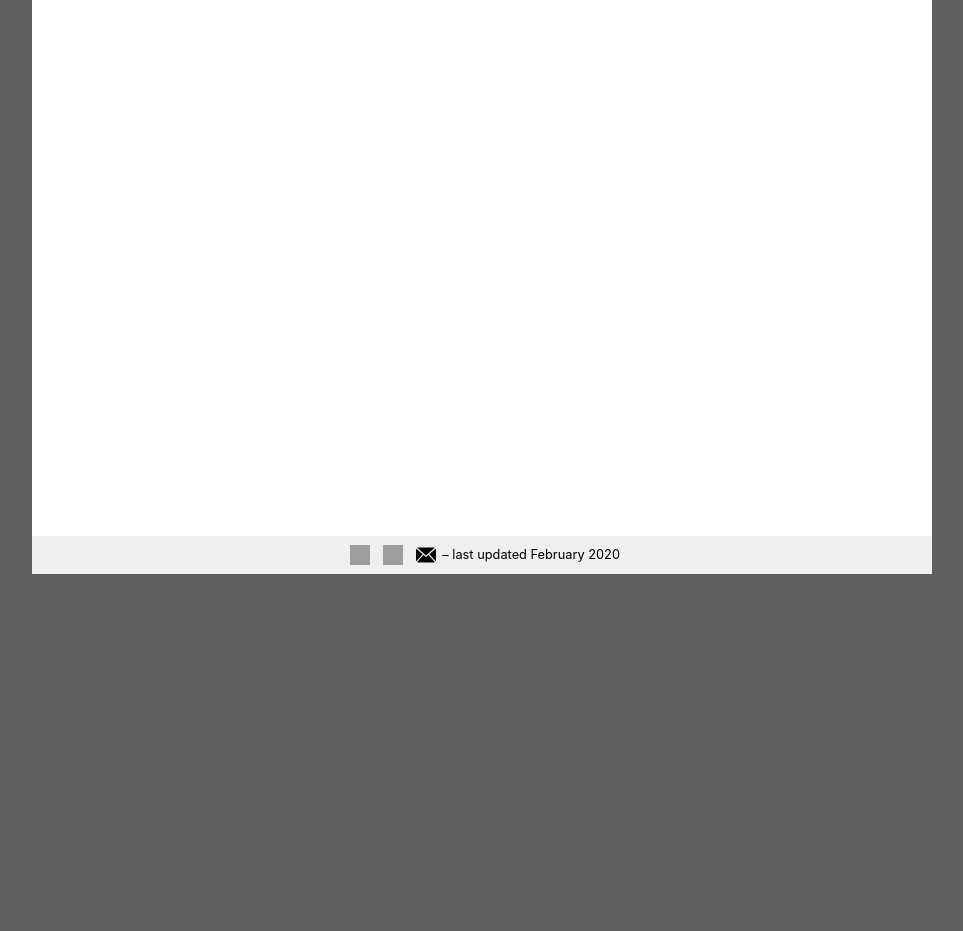
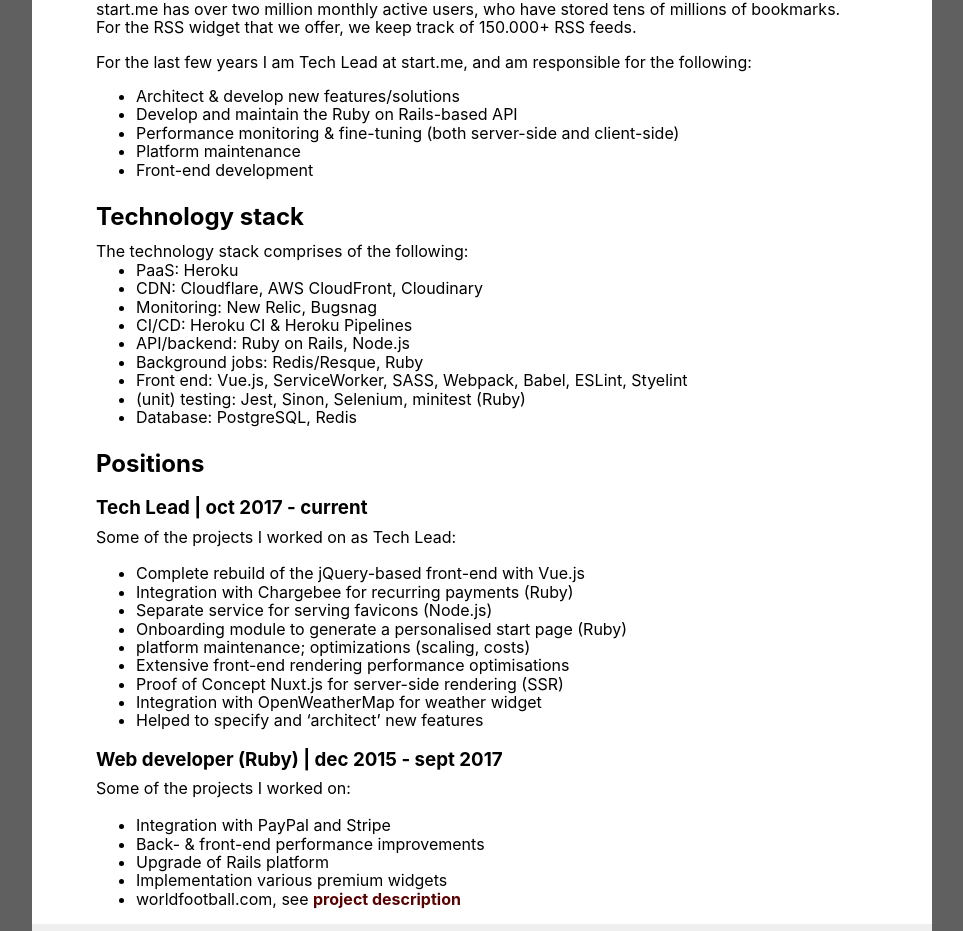
Before and after one commit to paulkamer/paulkamer.nl, a React (Create React App) app: page /jobs/startme in a window 1280 px wide. Shown: the part 226-1157 px from the top of the page, without its empty margins (158-1121 px from the left). Before the commit the page ends 800 px from the top, so only its background shows below. Built offline with nearby package versions, Linux system fonts and the light colour scheme; grey boxes are pictures that could not be loaded.

Commit message:
Added page about start.me job

```diff
--- a/src/containers/App.tsx
+++ b/src/containers/App.tsx
@@ -11,6 +11,8 @@
 import './App.scss';
 
 const JobsIndexPage = React.lazy(() => import('./jobs/JobsIndexPage'));
+const JobStartmePage = React.lazy(() => import('./jobs/JobStartmePage'));
+
 const ProjectsIndexPage = React.lazy(() => import('./projects/ProjectsIndexPage'));
 const ProjectWorldfootballPage = React.lazy(() => import('./projects/ProjectWorldfootballPage'));
 const ClinicaltrialsmonitorPage = React.lazy(() => import('./projects/ProjectTrialmonitorPage'));
@@ -33,6 +35,7 @@
                 <Route exact path="/projects/trialsmonitor/" component={ClinicaltrialsmonitorPage} />
                 <Route exact path="/projects/trialmonitor/" component={ClinicaltrialsmonitorPage} />
                 <Route exact path="/projects/" component={ProjectsIndexPage} />
+                <Route exact path="/jobs/startme" component={JobStartmePage} />
                 <Route exact path="/jobs/" component={JobsIndexPage} />
               </Suspense>
             </div>
--- /dev/null
+++ b/src/containers/jobs/JobStartmePage.jsx
@@ -0,0 +1,75 @@
+import React from 'react';
+import { Link } from 'react-router-dom';
+
+import { Breadcrumbtrail } from '../../components/Breadcrumbtrail';
+
+const JobsIndexPage = () => {
+  return (
+    <section>
+      <Breadcrumbtrail trail={[{ to: '/jobs/', label: 'Jobs' }, { label: 'start.me' }]} />
+
+      <h1>start.me | dec 2015 - current</h1>
+      <p>
+        <a href="https://start.me" target="_blank" rel="noopener noreferrer">start.me</a> is an online start page/bookmark manager for both personal and professional use.<br/>
+        I previously worked for the founder of start.me already, at Global Sports Media (see <Link to="/jobs/">jobs</Link>).</p>
+
+      <p>start.me has over two million monthly active users, who have stored tens of millions of bookmarks. For the RSS widget that we offer, we keep track of 150.000+ RSS feeds.
+      </p>
+
+      <p>
+        For the last few years I am Tech Lead at start.me, and am responsible for the following:
+      </p>
+
+      <ul>
+        <li>Architect & develop new features/solutions</li>
+        <li>Develop and maintain the Ruby on Rails-based API</li>
+        <li>Performance monitoring & fine-tuning (both server-side and client-side)</li>
+        <li>Platform maintenance</li>
+        <li>Front-end development</li>
+      </ul>
+
+      <h2>Technology stack</h2>
+
+      <p>The technology stack comprises of the following:</p>
+      <ul>
+        <li>PaaS: Heroku</li>
+        <li>CDN: Cloudflare, AWS CloudFront, Cloudinary</li>
+        <li>Monitoring: New Relic, Bugsnag</li>
+        <li>CI/CD: Heroku CI & Heroku Pipelines</li>
+        <li>API/backend: Ruby on Rails, Node.js</li>
+        <li>Background jobs: Redis/Resque, Ruby</li>
+        <li>Front end: Vue.js, ServiceWorker, SASS, Webpack, Babel, ESLint, Styelint</li>
+        <li>(unit) testing: Jest, Sinon, Selenium, minitest (Ruby)</li>
+        <li>Database: PostgreSQL, Redis</li>
+      </ul>
+
+      <h2>Positions</h2>
+      <h3>Tech Lead | oct 2017 - current</h3>
+
+      <p>Some of the projects I worked on as Tech Lead:</p><br/>
+      <ul>
+        <li>Complete rebuild of the jQuery-based front-end with Vue.js</li>
+        <li>Integration with Chargebee for recurring payments (Ruby)</li>
+        <li>Separate service for serving favicons (Node.js)</li>
+        <li>Onboarding module to generate a personalised start page (Ruby)</li>
+        <li>platform maintenance; optimizations (scaling, costs)</li>
+        <li>Extensive front-end rendering performance optimisations</li>
+        <li>Proof of Concept Nuxt.js for server-side rendering (SSR)</li>
+        <li>Integration with OpenWeatherMap for weather widget</li>
+        <li>Helped to specify and ‘architect’ new features</li>
+      </ul>
+
+      <h3>Web developer (Ruby) | dec 2015 - sept 2017</h3>
+      <p>Some of the projects I worked on:</p><br/>
+      <ul>
+        <li>Integration with PayPal and Stripe</li>
+        <li>Back- & front-end performance improvements</li>
+        <li>Upgrade of Rails platform</li>
+        <li>Implementation various premium widgets</li>
+        <li>worldfootball.com, see <Link to="/projects/worldfootball/">project description</Link></li>
+      </ul>
+    </section>
+  )
+}
+
+export default JobsIndexPage;
```
